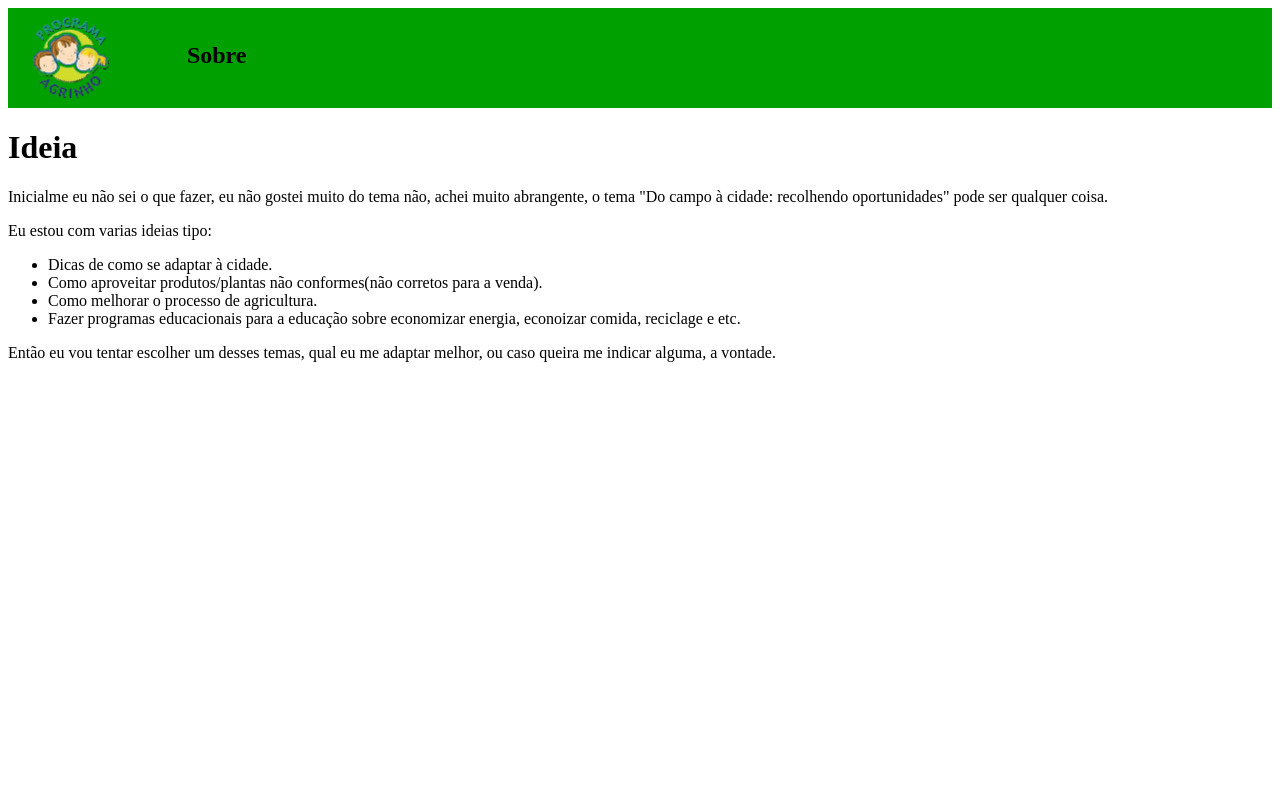
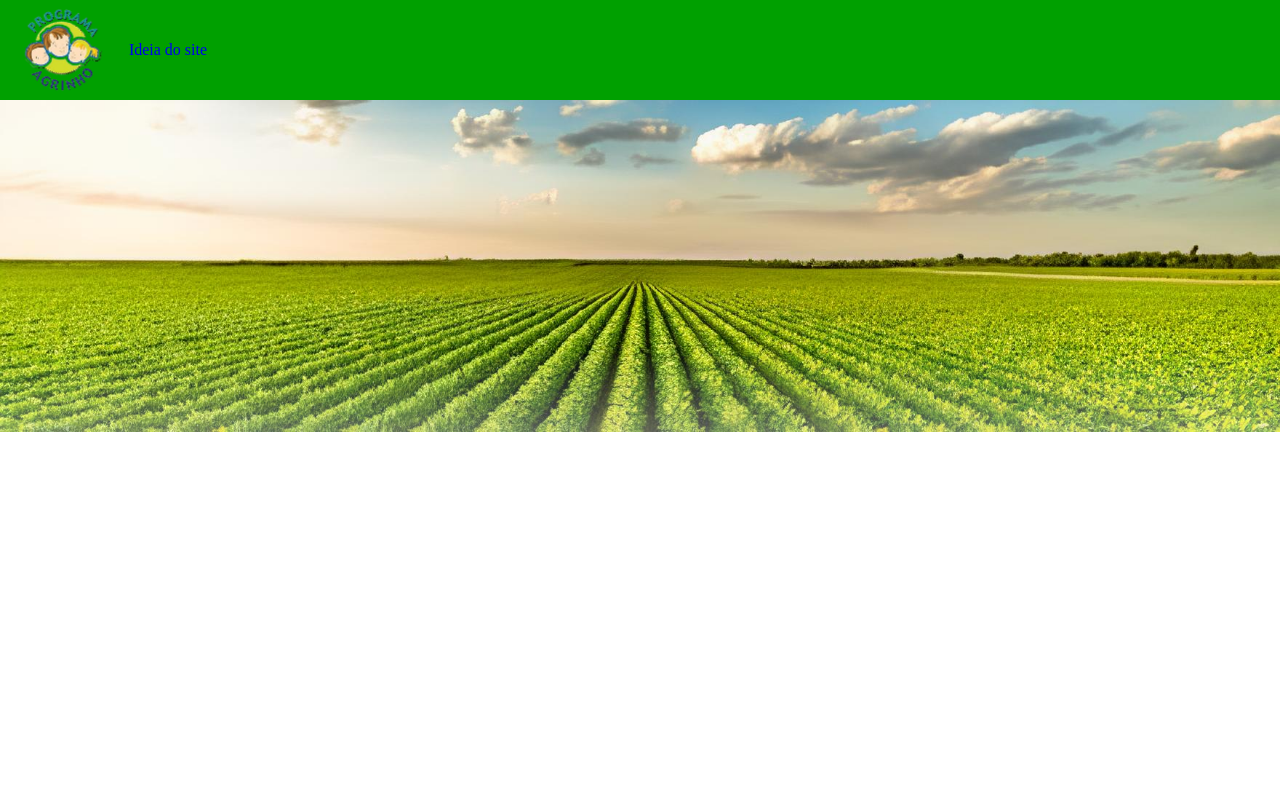
Before and after one commit to Asasdeanjob/Projeto_Agrinho, a plain HTML site: page index.html in a window 1280 px wide. Shown: the top 800 px of the page. Drawn offline with Linux system fonts and the light colour scheme.

Commit message:
14/06/24

```diff
--- a/index.html
+++ b/index.html
@@ -5,6 +5,7 @@
   <meta charset="utf-8">
   <meta name="viewport" content="width=device-width">
   <title>replit</title>
+  <link href="reset.css" rel="stylesheet" type="text/css" />
   <link href="style.css" rel="stylesheet" type="text/css" />
 </head>
 
@@ -13,23 +14,20 @@
   <header>
 
     <img src="logo.png" id="logo">
-    <h2>Sobre</h2>
+    <a href="#ideia"><h2>Ideia do site</h2></a>
 
   </header>
 
-  <h1>Ideia</h1>
+  <main>
 
-  <p>Inicialme eu não sei o que fazer, eu não gostei muito do tema não, achei muito abrangente, o tema "Do campo à cidade: recolhendo oportunidades" pode ser qualquer coisa.</p>
+    <div class="banner"></div>
+    <img src="banner.jpg" class="banner-img">
 
-  <p>Eu estou com varias ideias tipo:</p>
-  <ul>
-    <li>Dicas de como se adaptar à cidade.</li>
-    <li>Como aproveitar produtos/plantas não conformes(não corretos para a venda).</li>
-    <li>Como melhorar o processo de agricultura.</li>
-    <li>Fazer programas educacionais para a educação sobre economizar energia, econoizar comida, reciclage e etc.</li>
-  </ul>
+    <p><br><br><br><br><br><br><br><br><br><br><br><br><br><br><br><br><br><br><br><br><br><br><br><br><br><br><br><br><br><br><br><br><br><br><br><br><br><br><br><br><br><br><br><br><br><br><br><br><br><br><br><br><br><br><br><br><br><br><br><br><br><br><br><br><br><br><br><br><br><br><br><br><br></p>
+    <h3 id="ideia">Ideia do site</h3>
 
-  <p>Então eu vou tentar escolher um desses temas, qual eu me adaptar melhor, ou caso queira me indicar alguma, a vontade.</p>
+  </main>
+
 </body>
 
 </html>
--- /dev/null
+++ b/reset.css
@@ -0,0 +1,95 @@
+/* http://meyerweb.com/eric/tools/css/reset/
+   v2.0 | 20110126
+   License: none (public domain)
+*/
+
+html, body, div, span, applet, object, iframe,
+h1, h2, h3, h4, h5, h6, p, blockquote, pre,
+a, abbr, acronym, address, big, cite, code,
+del, dfn, em, img, ins, kbd, q, s, samp,
+small, strike, strong, sub, sup, tt, var,
+b, u, i, center,
+dl, dt, dd, ol, ul, li,
+fieldset, form, label, legend,
+table, caption, tbody, tfoot, thead, tr, th, td,
+article, aside, canvas, details, embed,
+figure, figcaption, footer, header, hgroup,
+menu, nav, output, ruby, section, summary,
+time, mark, audio, video {
+  margin: 0;/* http://meyerweb.com/eric/tools/css/reset/
+     v2.0 | 20110126
+     License: none (public domain)
+  */
+
+  html, body, div, span, applet, object, iframe,
+  h1, h2, h3, h4, h5, h6, p, blockquote, pre,
+  a, abbr, acronym, address, big, cite, code,
+  del, dfn, em, img, ins, kbd, q, s, samp,
+  small, strike, strong, sub, sup, tt, var,
+  b, u, i, center,
+  dl, dt, dd, ol, ul, li,
+  fieldset, form, label, legend,
+  table, caption, tbody, tfoot, thead, tr, th, td,
+  article, aside, canvas, details, embed,
+  figure, figcaption, footer, header, hgroup,
+  menu, nav, output, ruby, section, summary,
+  time, mark, audio, video {
+    margin: 0;
+    padding: 0;
+    border: 0;
+    font-size: 100%;
+    font: inherit;
+    vertical-align: baseline;
+  }
+  /* HTML5 display-role reset for older browsers */
+  article, aside, details, figcaption, figure,
+  footer, header, hgroup, menu, nav, section {
+    display: block;
+  }
+  body {
+    line-height: 1;
+  }
+  ol, ul {
+    list-style: none;
+  }
+  blockquote, q {
+    quotes: none;
+  }
+  blockquote:before, blockquote:after,
+  q:before, q:after {
+    content: '';
+    content: none;
+  }
+  table {
+    border-collapse: collapse;
+    border-spacing: 0;
+  }
+  padding: 0;
+  border: 0;
+  font-size: 100%;
+  font: inherit;
+  vertical-align: baseline;
+}
+/* HTML5 display-role reset for older browsers */
+article, aside, details, figcaption, figure,
+footer, header, hgroup, menu, nav, section {
+  display: block;
+}
+body {
+  line-height: 1;
+}
+ol, ul {
+  list-style: none;
+}
+blockquote, q {
+  quotes: none;
+}
+blockquote:before, blockquote:after,
+q:before, q:after {
+  content: '';
+  content: none;
+}
+table {
+  border-collapse: collapse;
+  border-spacing: 0;
+}
--- a/style.css
+++ b/style.css
@@ -9,8 +9,21 @@ header{
 }
 
 h2{
-  display: inline;
+  display: inline-block;
+  margin: 50px;
+  font-size: 30px;
   position: relative;
-  top: -45px;
-  left: 50px;
+  bottom: 45px;
+  transition: all 2s;
 }
+
+.banner-img{
+  width: 100%;
+}
+
+.banner{
+  position: absolute;
+  background: linear-gradient(transparent, transparent, white);
+  width: 100%;
+  height: 500px;
+}
```
Also changed, not shown: banner.jpg (added).
